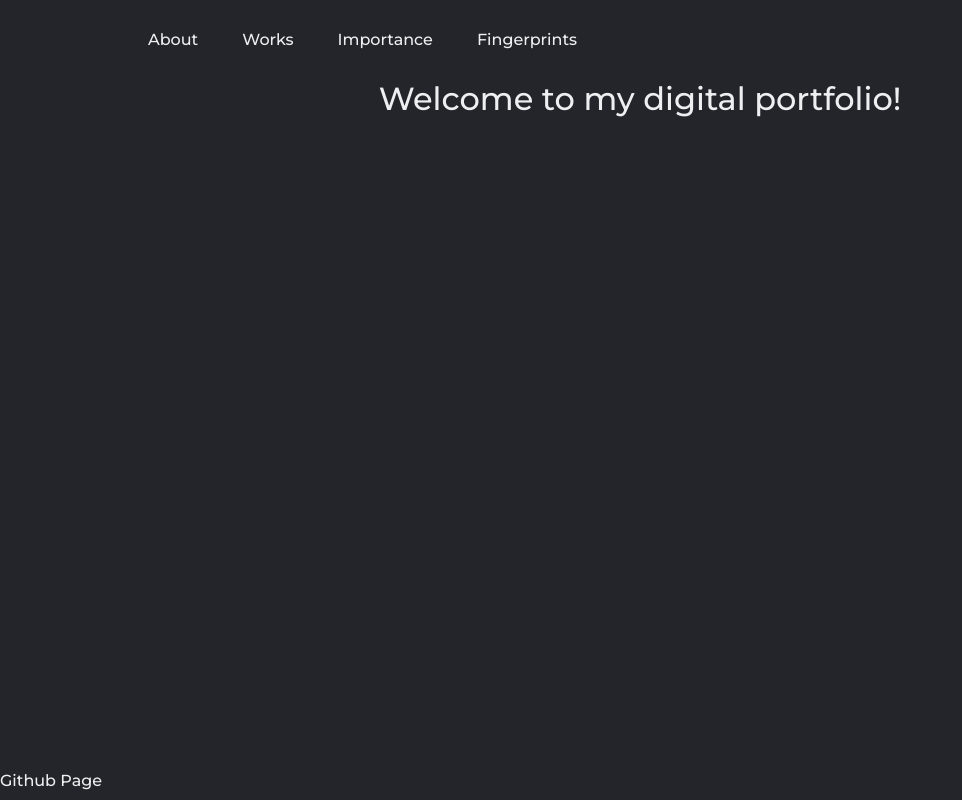
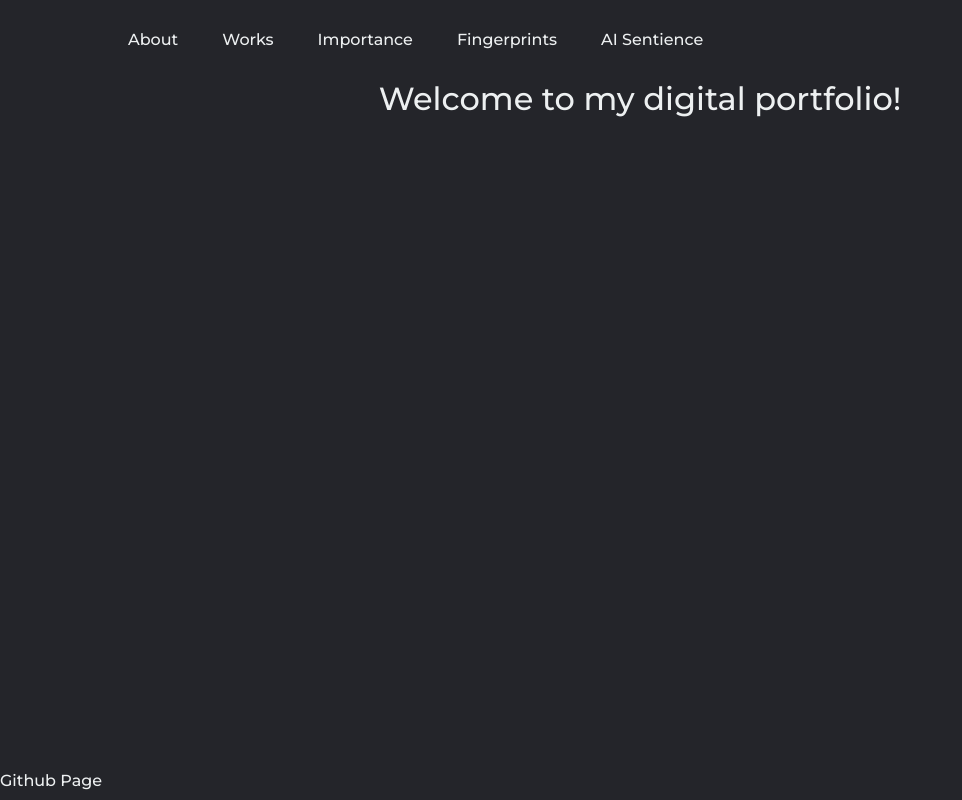
Before and after one commit to CoolAmazing/CoolAmazing.github.io, a plain HTML site: page index.html in a window 1280 px wide. Shown: the whole page, without its empty margins (0-962 px from the left). Drawn offline with Linux system fonts and the light colour scheme.

Commit message:
major changes

```diff
--- a/fingerprints.css
+++ /dev/null
@@ -1,59 +0,0 @@
-@import url('https://fonts.googleapis.com/css2?family=Montserrat:wght@500&display=swap');
-
-* {
-    box-sizing: border-box;
-    margin: 0;
-    padding: 0;
-    background-color: #24252A;
-}
-
-li, a {
-    font-family: "Montserrat", sans-serif;
-    font-weight: 500;
-    font-size: 16px;
-    color: #edf0f1;
-    text-decoration: none;
-}
-
-header {
-    display: flex;
-    justily-content: space-between;
-    align-items: center;
-    padding: 30px 10%;
-}
-
-p {
-    font-size: 150%;
-    color: #edf0f1
-}
-
-body {
-    text-align: left
-}
-
-.nav_links {
-    list-style: none;
-}
-
-.nav_links li {
-    display: inline-block;
-    padding: 0px 20px;
-}
-
-.nav_links li a {
-    transition: all 0.3s ease 0s
-}
-
-.nav_links li a:hover {
-    color: #0088a9
-}
-
-.margin {
-    margin-left: 20px;
-    text-indent: 48px;
-}
-
-.hangingIndent {
-    margin-left: 164px;
-    text-indent: -144px
-}
--- a/index.html
+++ b/index.html
@@ -13,7 +13,8 @@
 	<li><a href="aboutme.html">About</a></li>
 	<li><a href="works.html">Works</a></li>
 	<li><a href="importance.html">Importance</a></li>
-	<li><a href="fingerprints.html">Fingerprints</a></li>
+	<li><a href="./CS-II/Essays/fingerprints.html">Fingerprints</a></li>
+	<li><a href="./CS-II/Essays/AI%20Sentience.html">AI Sentience</a></li>
 	</ul>
     </nav>
     </header>
--- a/style.css
+++ b/style.css
@@ -17,7 +17,7 @@ li, a {
 
 header {
     display: flex;
-    justily-content: space-between;
+    justify-content: flex-start;
     align-items: center;
     padding: 30px 10%;
 }
@@ -25,11 +25,15 @@ header {
 p {
     font-family: Montserrat;
     font-size: 24pt;
-    color: #edf0f1
+    color: #edf0f1;
 }
 
 body {
-    text-align: center
+    text-align: center;
+}
+
+nav {
+    order: 1;
 }
 
 .nav_links {
@@ -41,12 +45,16 @@ body {
     padding: 0px 20px;
 }
 
+.nav_links li:nth-child(1) {
+    padding: 0 20px 0 0
+}
+
 .nav_links li a {
-    transition: all 0.3s ease 0s
+    transition: all 0.3s ease 0s;
 }
 
 .nav_links li a:hover {
-    color: #0088a9
+    color: #0088a9;
 }
 
 .margin {
```
Also changed, not shown: aboutme.html (+1 -1 lines), fingerprints.html (deleted, +0 -38 lines), importance.html (+2 -1 lines), works.html (+1 -1 lines), SSL Interception Flowchart.jpg (deleted).
